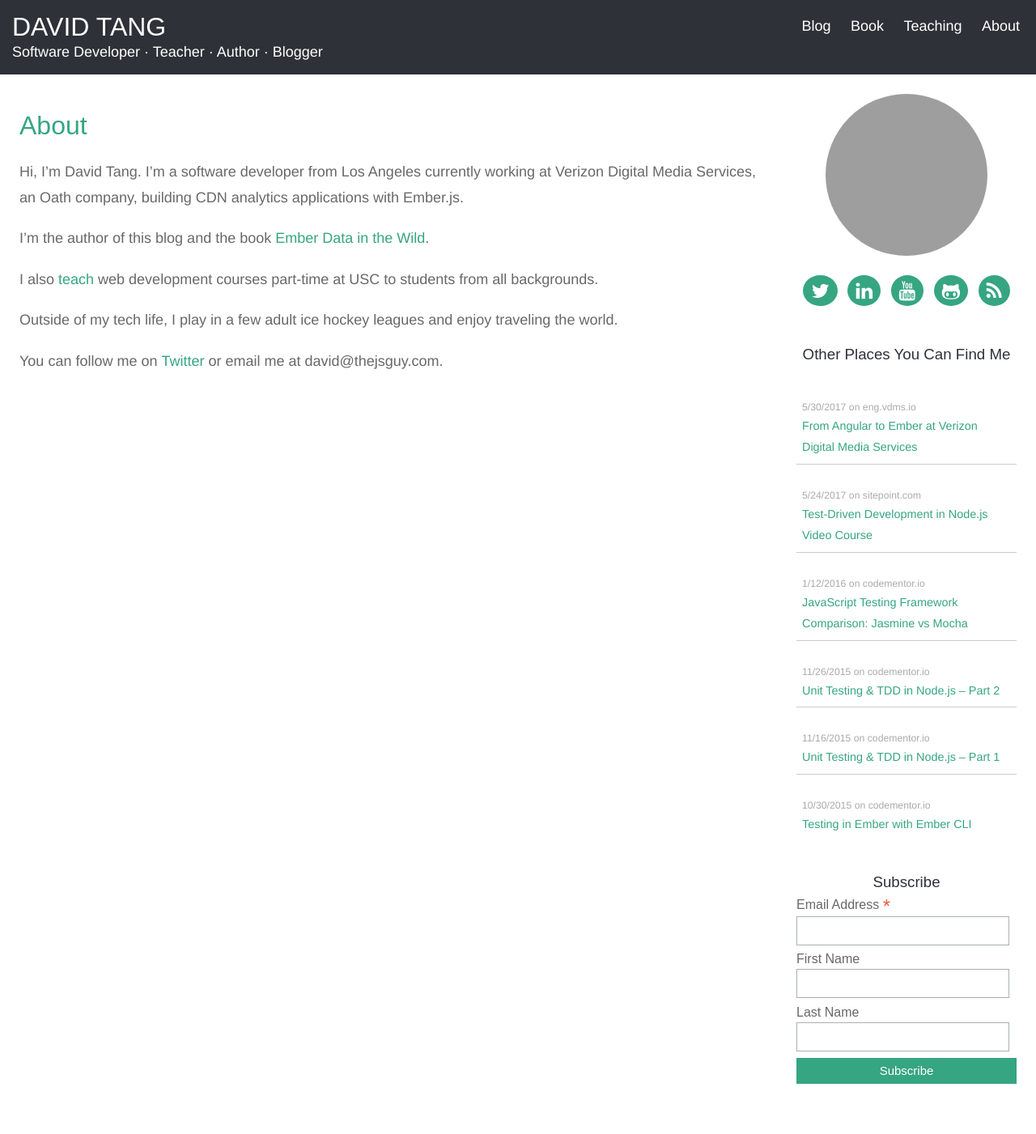
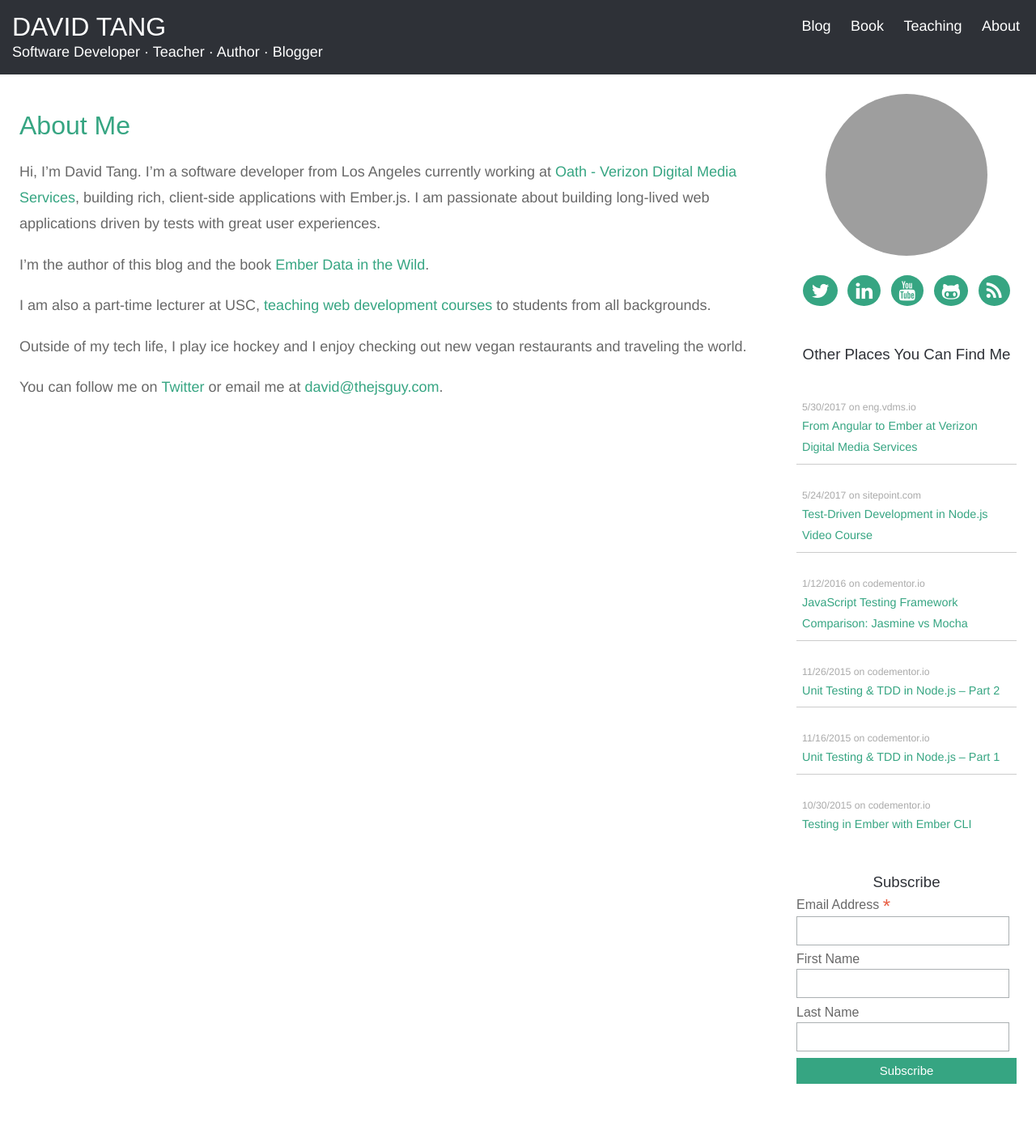
Before and after one commit to iamdtang/skaterdav85.github.io, a Jekyll site: the page built from about.md, in a window 1280 px wide. Shown: the whole page at 81% size. Built offline with Jekyll 4.4.1, drawn with Linux system fonts in a browser that asks for light colours; nearby versions of some CDN libraries; grey boxes are pictures that could not be loaded.

Commit message:
update about me

```diff
--- a/about.md
+++ b/about.md
@@ -1,16 +1,16 @@
 ---
 layout: default
-title: About
+title: About Me
 permalink: about
 ---
-# About
+# About Me
 
-Hi, I'm David Tang. I'm a software developer from Los Angeles currently working at Verizon Digital Media Services, an Oath company, building CDN analytics applications with Ember.js.
+Hi, I'm David Tang. I'm a software developer from Los Angeles currently working at [Oath - Verizon Digital Media Services](https://www.oath.com), building rich, client-side applications with Ember.js. I am passionate about building long-lived web applications driven by tests with great user experiences.
 
 I'm the author of this blog and the book [Ember Data in the Wild](https://leanpub.com/emberdatainthewild).
 
-I also [teach](/teach) web development courses part-time at USC to students from all backgrounds.
+I am also a part-time lecturer at USC, [teaching web development courses](/teaching) to students from all backgrounds.
 
-Outside of my tech life, I play in a few adult ice hockey leagues and enjoy traveling the world.
+Outside of my tech life, I play ice hockey and I enjoy checking out new vegan restaurants and traveling the world.
 
-You can follow me on [Twitter](https://twitter.com/iamdtang) or email me at david@thejsguy.com.
+You can follow me on [Twitter](https://twitter.com/iamdtang) or email me at <a href="mailto:david@thejsguy.com">david@thejsguy.com</a>.
```
